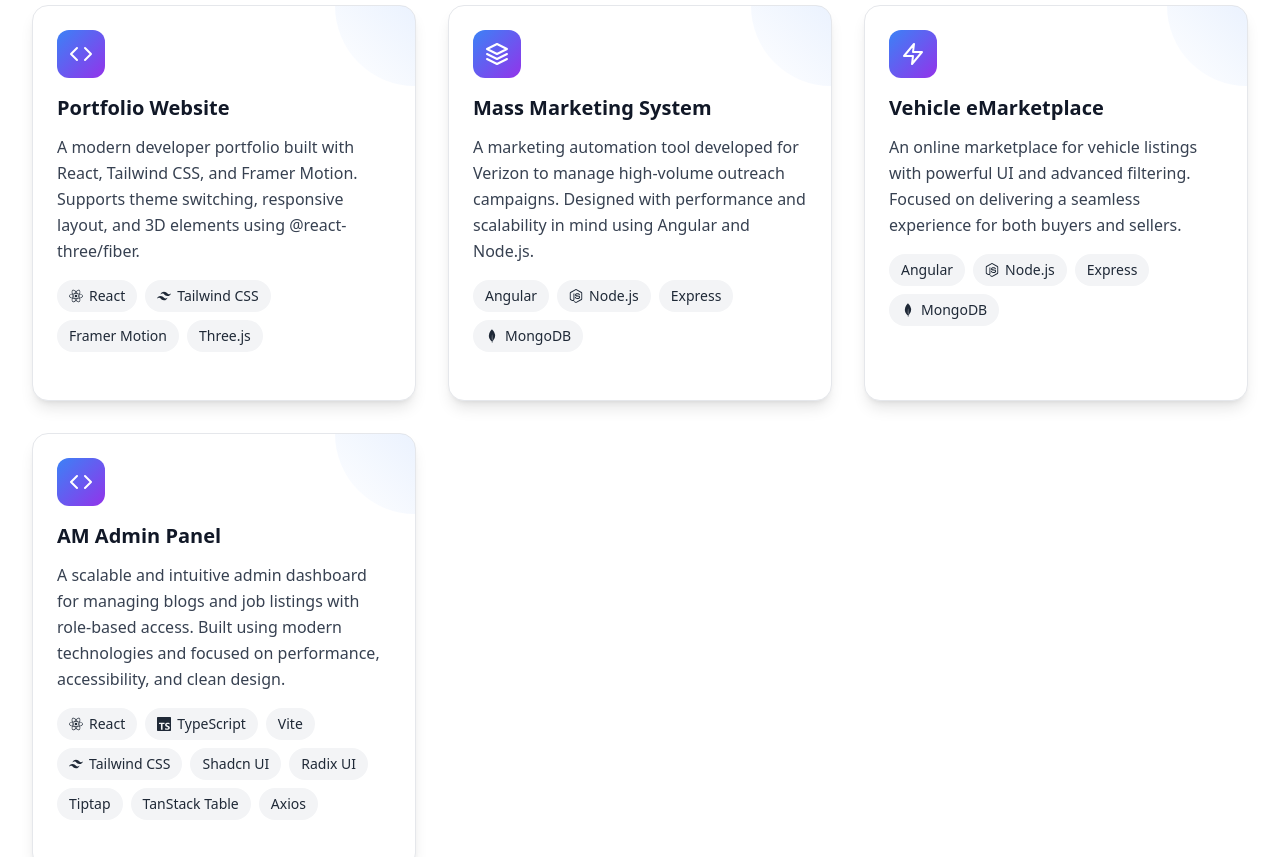
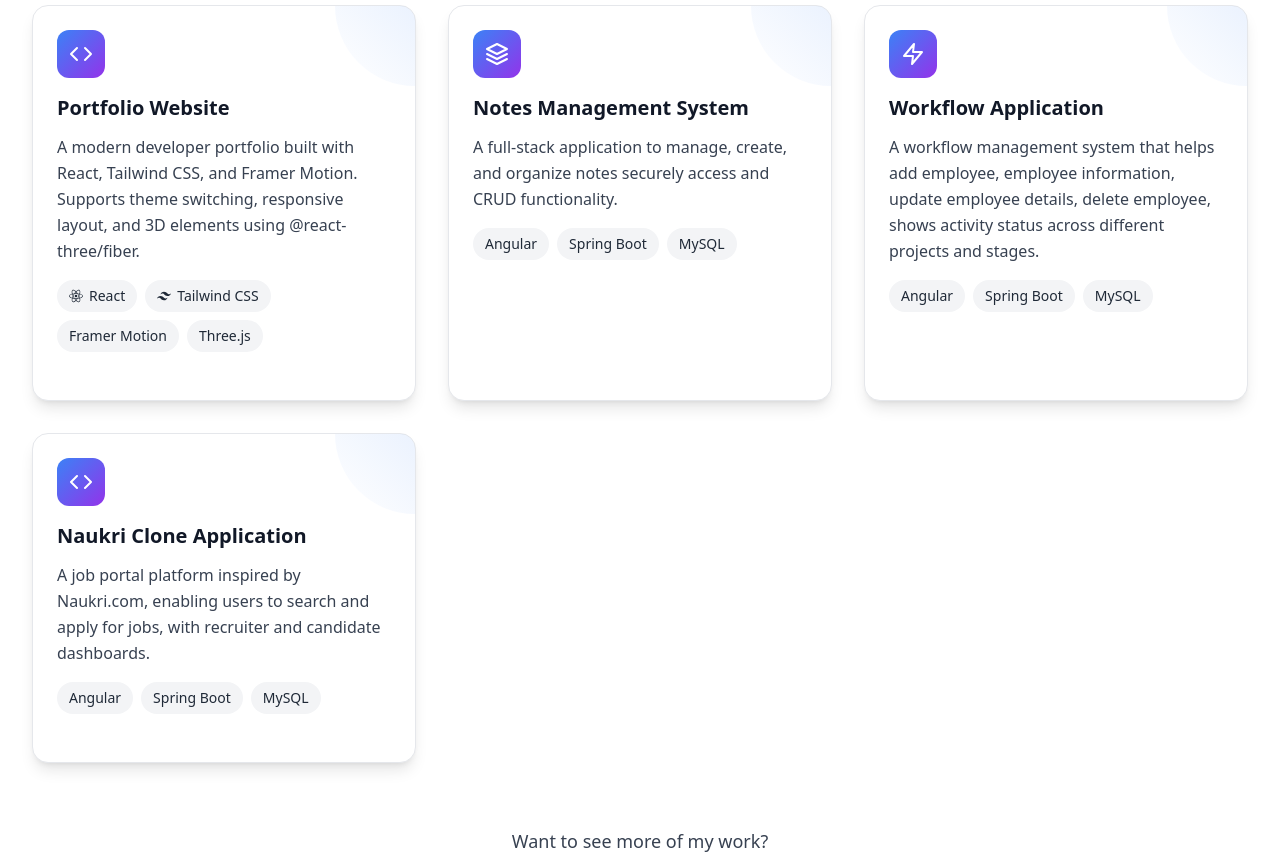
Before and after one commit to saksha24/portfolio, a React (Vite) app: page / in a window 1280 px wide. Shown: the part 3080-3937 px from the top of the page. Built offline with nearby package versions, Linux system fonts and the light colour scheme.

Commit message:
code updated successfuly

```diff
--- a/src/pages/Projects.tsx
+++ b/src/pages/Projects.tsx
@@ -25,39 +25,29 @@
     demo: "https://your-portfolio.vercel.app",
   },
   {
-    title: "Mass Marketing System",
+    title: "Notes Management System",
     description:
-      "A marketing automation tool developed for Verizon to manage high-volume outreach campaigns. Designed with performance and scalability in mind using Angular and Node.js.",
-    tech: ["Angular", "Node.js", "Express", "MongoDB"],
-    github: "https://github.com/yourusername/mass-marketing", // replace with actual
-    demo: "https://verizon-mass-marketing.vercel.app", // optional
+      "A full-stack application to manage, create, and organize notes securely access and CRUD functionality.",
+    tech: ["Angular", "Spring Boot", "MySQL"],
+    github: "https://github.com/yourusername/notes-management",
+    demo: "",
   },
   {
-    title: "Vehicle eMarketplace",
+    title: "Workflow Application",
     description:
-      "An online marketplace for vehicle listings with powerful UI and advanced filtering. Focused on delivering a seamless experience for both buyers and sellers.",
-    tech: ["Angular", "Node.js", "Express", "MongoDB"],
-    github: "https://github.com/yourusername/vehicle-marketplace", // replace with actual
-    demo: "https://vehicle-marketplace.vercel.app", // optional
+      "A workflow management system that helps add employee, employee information, update employee details, delete employee, shows activity status across different projects and stages.",
+    tech: ["Angular", "Spring Boot", "MySQL"],
+    github: "https://github.com/yourusername/workflow-app",
+    demo: "",
   },
    {
-    title: "AM Admin Panel",
+    title: "Naukri Clone Application",
     description:
-      "A scalable and intuitive admin dashboard for managing blogs and job listings with role-based access. Built using modern technologies and focused on performance, accessibility, and clean design.",
-    tech: [
-      "React",
-      "TypeScript",
-      "Vite",
-      "Tailwind CSS",
-      "Shadcn UI",
-      "Radix UI",
-      "Tiptap",
-      "TanStack Table",
-      "Axios",
-    ],
-    github: "https://github.com/yourusername/am-admin-panel", // replace with actual
-    demo: "https://am-admin-panel.vercel.app", // optional demo link
-  },
+      "A job portal platform inspired by Naukri.com, enabling users to search and apply for jobs, with recruiter and candidate dashboards.",
+    tech: ["Angular", "Spring Boot", "MySQL"],
+    github: "https://github.com/yourusername/naukri-clone",
+    demo: "",
+   },
 ];
 
 
```
